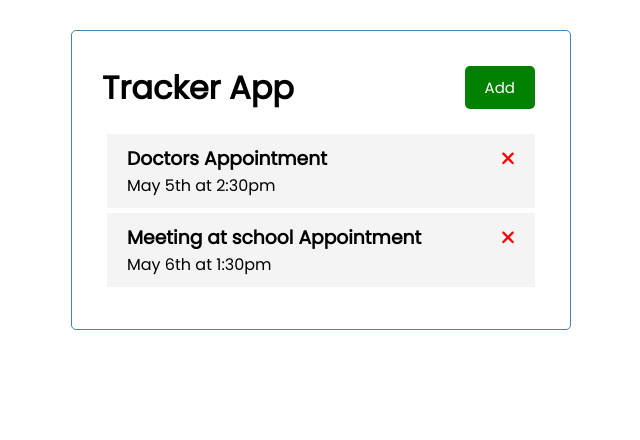
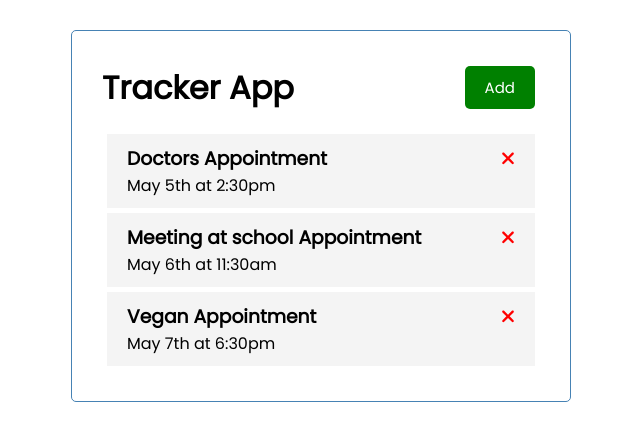
Before and after one commit to NwaguChima/angular-tracker, an Angular app: page / in a window 1280 px wide. Shown: the top 440 px of the page, without its empty margins (319-959 px from the left). Built offline with nearby package versions, Linux system fonts and the light colour scheme; data requests are answered from the project's data file; what src would draw is missing.

Commit message:
getting task from backend

```diff
--- /dev/null
+++ b/db.json
@@ -0,0 +1,22 @@
+{
+  "tasks": [
+    {
+      "id": 1,
+      "text": "Doctors Appointment",
+      "day": "May 5th at 2:30pm",
+      "reminder": true
+    },
+    {
+      "id": 2,
+      "text": "Meeting at school Appointment",
+      "day": "May 6th at 11:30am",
+      "reminder": false
+    },
+    {
+      "id": 3,
+      "text": "Vegan Appointment",
+      "day": "May 7th at 6:30pm",
+      "reminder": false
+    }
+  ]
+}
--- a/package.json
+++ b/package.json
@@ -6,7 +6,8 @@
     "start": "ng serve",
     "build": "ng build",
     "watch": "ng build --watch --configuration development",
-    "test": "ng test"
+    "test": "ng test",
+    "server": "json-server db.json --port 5001"
   },
   "private": true,
   "dependencies": {
@@ -23,6 +24,7 @@
     "@fortawesome/free-brands-svg-icons": "^6.4.0",
     "@fortawesome/free-regular-svg-icons": "^6.4.0",
     "@fortawesome/free-solid-svg-icons": "^6.4.0",
+    "json-server": "^1.0.0-beta.3",
     "rxjs": "~7.8.0",
     "tslib": "^2.3.0",
     "zone.js": "~0.13.0"
--- a/src/app/components/tasks/tasks.component.ts
+++ b/src/app/components/tasks/tasks.component.ts
@@ -1,6 +1,7 @@
 import { Component, OnInit } from '@angular/core';
+import { HttpClient, HttpHeaders } from '@angular/common/http';
 import { ITask } from 'src/app/helper/type';
-import { tasks } from 'src/app/mock-tasks';
+import { TaskService } from 'src/app/services/task.service';
 
 @Component({
   selector: 'app-tasks',
@@ -8,7 +9,11 @@ import { tasks } from 'src/app/mock-tasks';
   styleUrls: ['./tasks.component.css'],
 })
 export class TasksComponent implements OnInit {
-  tasks: ITask[] = tasks;
+  tasks: ITask[] = [];
 
-  ngOnInit(): void {}
+  constructor(private taskService: TaskService) {}
+
+  ngOnInit(): void {
+    this.taskService.getTasks().subscribe((tasks) => (this.tasks = tasks));
+  }
 }
--- a/src/app/mock-tasks.ts
+++ b/src/app/mock-tasks.ts
@@ -13,4 +13,10 @@ export const tasks = [
     day: 'May 6th at 1:30pm',
     reminder: false,
   },
+  {
+    id: 3,
+    text: 'Vegan Appointment',
+    day: 'May 7th at 6:30pm',
+    reminder: false,
+  },
 ] as Array<ITask>;
--- /dev/null
+++ b/src/app/services/task.service.ts
@@ -0,0 +1,17 @@
+import { Injectable } from '@angular/core';
+import { HttpClient } from '@angular/common/http';
+import { Observable } from 'rxjs';
+import { ITask } from '../helper/type';
+
+@Injectable({
+  providedIn: 'root',
+})
+export class TaskService {
+  private apiUrl = 'http://localhost:5001/tasks';
+
+  constructor(private http: HttpClient) {}
+
+  getTasks(): Observable<ITask[]> {
+    return this.http.get<ITask[]>(this.apiUrl);
+  }
+}
```
Also changed, not shown: src/app/app.module.ts (+6 -8 lines), 2 other files (tests, documents, lock files or other folders).
